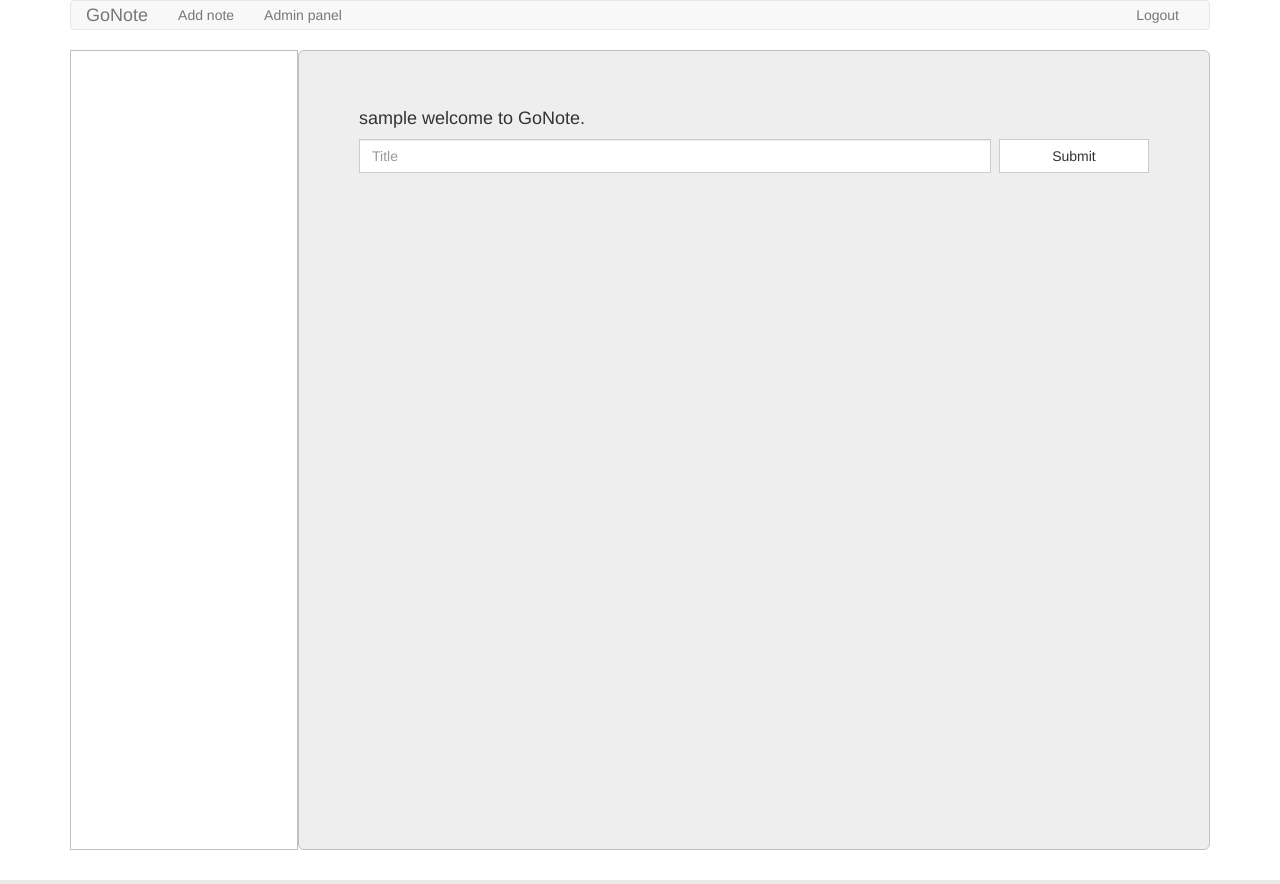
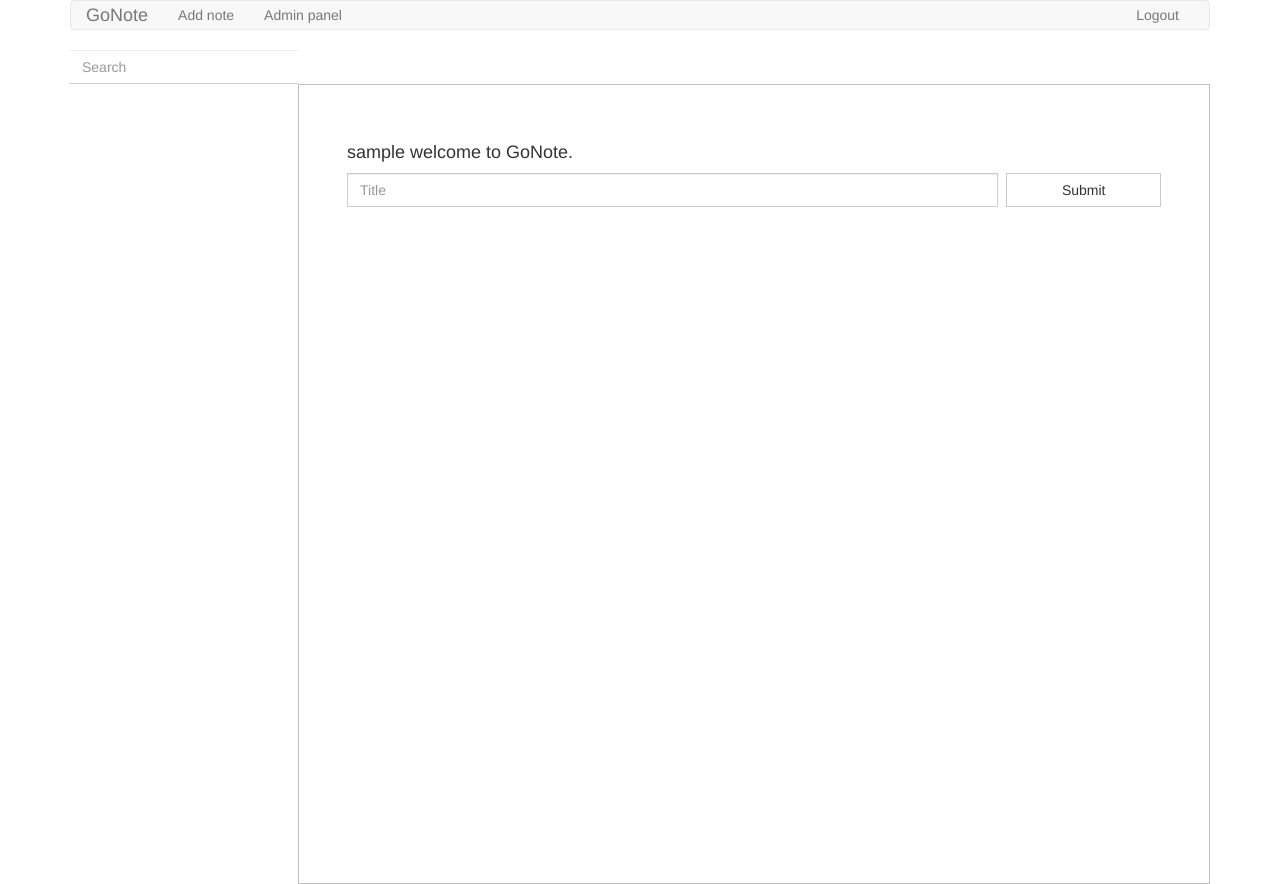
Before and after one commit to uncle-T0ny/GoNote, a Django app: page / in a window 1280 px wide. Run offline with Django 3.2, Linux system fonts and the light colour scheme; the visitor is signed in with stand-in values (Sample User, id 1); some libraries are stand-ins or nearby versions.

Commit message:
added tree searching

```diff
--- a/gonote/static/css/style.css
+++ b/gonote/static/css/style.css
@@ -1,6 +1,10 @@
-.notes-menu {float: left; width: 20%; height:  100%; border: 1px solid silver;}
-.jumbotron {margin-left: 20%;}
-.notes-content {height: 100%;}
+.treeSearchBlock { width: 20%; }
+.treeSearchBlock > input { width: 100%; }
+.treeSearchBlock .form-control {border: 0px solid #ccc; border-bottom: 1px solid #ccc; border-radius: 0px;}
+.treeSearchBlock .form-control:focus {-webkit-box-shadow:0; box-shadow:0;border-color:transparent;}
+.notes-menu {float: left; width: 20%; height:  100%;}
+.notes-content {height: 100%;margin-left: 20%; padding: 48px;}
+
 
 /* fix, to set redactor height*/
 .redactor_toolbar:after { clear: none !important; }
@@ -11,3 +15,5 @@
 #submitBtn {float: right; width: 19%; float: right;}
 
 button[type='button'], input[type='text'] {border-radius: 0px; !important;  }
+
+.redactor_editor {border: 3px solid #D7D7D7 !important; }
--- a/gonote/static/js/main.js
+++ b/gonote/static/js/main.js
@@ -26,9 +26,19 @@
                 'data': notes_arr,
                 'check_callback' : true
             },
-            'plugins' : [ 'contextmenu', 'crrm', "ui"],
+            'plugins' : [ 'contextmenu', 'crrm', "ui", "search" ],
             contextmenu: {items: customMenu}
         });
+
+        var to;
+        $('#treeSearchInp').keyup(function () {
+            if(to) { clearTimeout(to); }
+            to = setTimeout(function () {
+                var v = $('#treeSearchInp').val();
+                $('#jstree_div').jstree(true).search(v);
+            }, 250);
+        });
+
     });
 
     $('#jstree_div').on("select_node.jstree", function (e, data) {
--- a/gonote/templates/content.html
+++ b/gonote/templates/content.html
@@ -1,9 +1,13 @@
+
+<div class="treeSearchBlock">
+    <input type="search" placeholder="Search" class="form-control" id="treeSearchInp"/>
+</div>
 
 <div class="notes-menu" id="jstree_div">
 
 </div>
 
-<div class="content jumbotron notes-content" style="border: 1px solid silver;">
+<div class="content notes-content" style="border: 1px solid silver;">
     <h4> {{ user }} welcome to GoNote.</h4>
     <div class="noteTitle">
         <input id="title" type="text" class="form-control" placeholder="Title">
```
Also changed, not shown: README.md.
